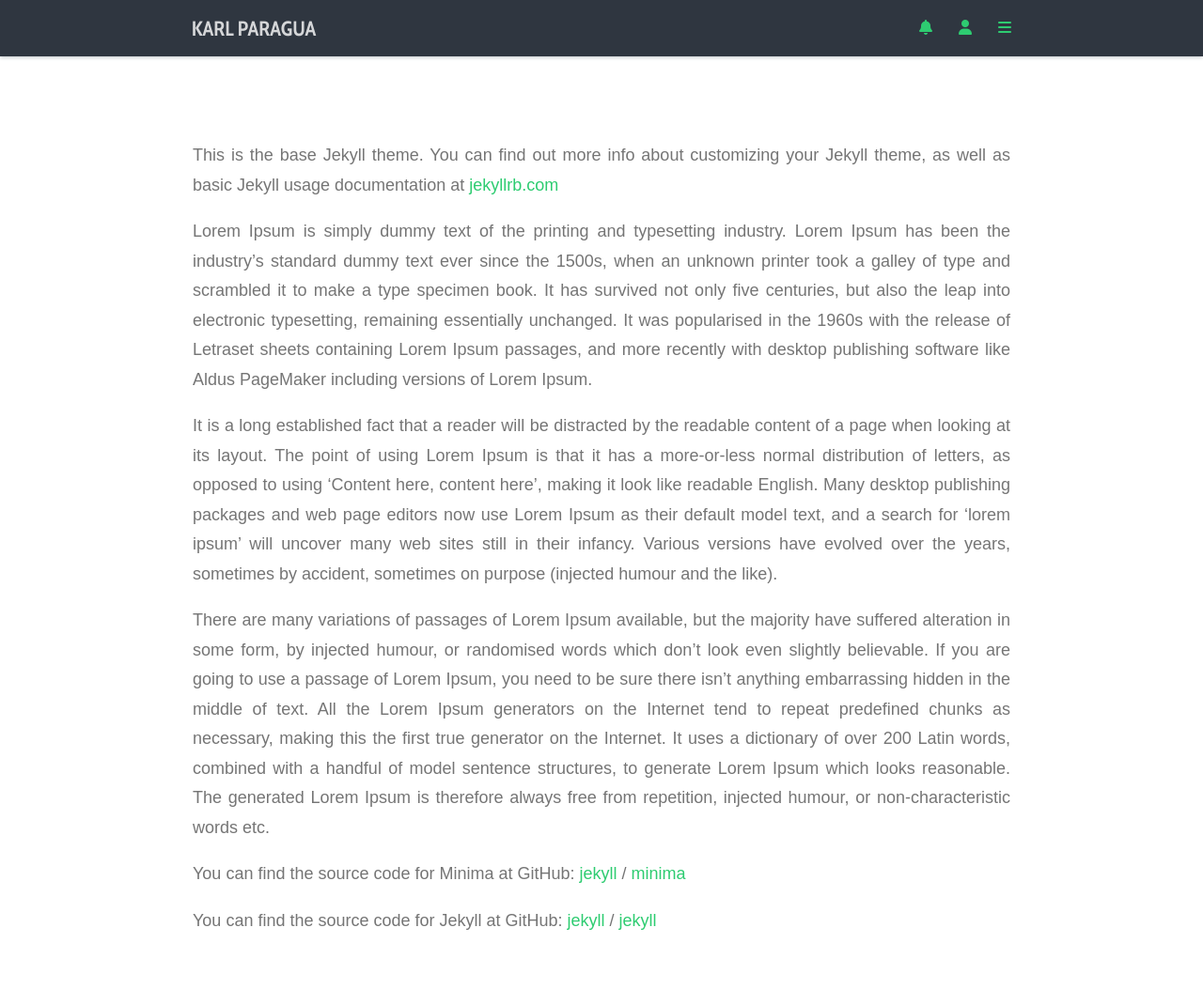
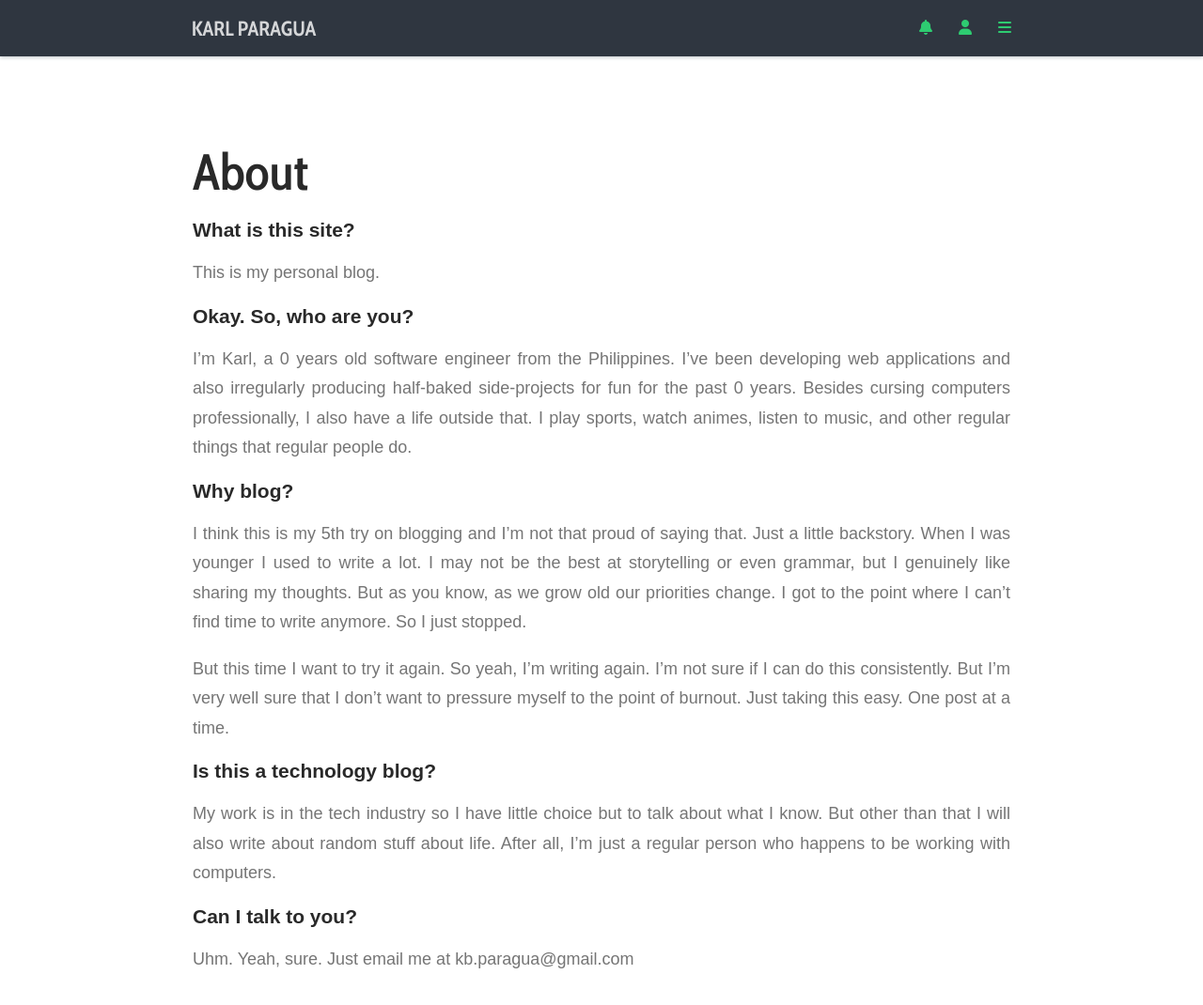
Before and after one commit to kbparagua/blog, a Jekyll site: the page built from about.md, in a window 1280 px wide and 1107 px high. Shown: the top 1070 px of the window at 94% size. Built offline with Jekyll 4.4.1, drawn with Linux system fonts in a browser that asks for light colours; nearby versions of some CDN libraries; comment, search, counter and statistics services are not loaded.

Commit message:
About v1

```diff
--- a/about.md
+++ b/about.md
@@ -1,24 +1,26 @@
 ---
 layout: default
-title: Test Title Foo and Bar Something
+title: About
 permalink: /about/
 ---
 
-This is the base Jekyll theme. You can find out more info about customizing your Jekyll theme, as well as basic Jekyll usage documentation at [jekyllrb.com](https://jekyllrb.com/)
+# About
 
-Lorem Ipsum is simply dummy text of the printing and typesetting industry. Lorem Ipsum has been the industry's standard dummy text ever since the 1500s, when an unknown printer took a galley of type and scrambled it to make a type specimen book. It has survived not only five centuries, but also the leap into electronic typesetting, remaining essentially unchanged. It was popularised in the 1960s with the release of Letraset sheets containing Lorem Ipsum passages, and more recently with desktop publishing software like Aldus PageMaker including versions of Lorem Ipsum.
-
-It is a long established fact that a reader will be distracted by the readable content of a page when looking at its layout. The point of using Lorem Ipsum is that it has a more-or-less normal distribution of letters, as opposed to using 'Content here, content here', making it look like readable English. Many desktop publishing packages and web page editors now use Lorem Ipsum as their default model text, and a search for 'lorem ipsum' will uncover many web sites still in their infancy. Various versions have evolved over the years, sometimes by accident, sometimes on purpose (injected humour and the like).
-
-There are many variations of passages of Lorem Ipsum available, but the majority have suffered alteration in some form, by injected humour, or randomised words which don't look even slightly believable. If you are going to use a passage of Lorem Ipsum, you need to be sure there isn't anything embarrassing hidden in the middle of text. All the Lorem Ipsum generators on the Internet tend to repeat predefined chunks as necessary, making this the first true generator on the Internet. It uses a dictionary of over 200 Latin words, combined with a handful of model sentence structures, to generate Lorem Ipsum which looks reasonable. The generated Lorem Ipsum is therefore always free from repetition, injected humour, or non-characteristic words etc.
-
-You can find the source code for Minima at GitHub:
-[jekyll][jekyll-organization] /
-[minima](https://github.com/jekyll/minima)
-
-You can find the source code for Jekyll at GitHub:
-[jekyll][jekyll-organization] /
-[jekyll](https://github.com/jekyll/jekyll)
+## What is this site?
+This is my personal blog.
 
 
-[jekyll-organization]: https://github.com/jekyll
+## Okay. So, who are you?
+I'm Karl, a <span class='js-age'>0</span> years old software engineer from the Philippines. I've been developing web applications and also irregularly producing half-baked side-projects for fun for the past <span class='js-work-years'>0</span> years. Besides cursing computers professionally, I also have a life outside that. I play sports, watch animes, listen to music, and other regular things that regular people do.
+
+## Why blog?
+I think this is my 5th try on blogging and I'm not that proud of saying that. Just a little backstory. When I was younger I used to write a lot. I may not be the best at storytelling or even grammar, but I genuinely like sharing my thoughts. But as you know, as we grow old our priorities change. I got to the point where I can't find time to write anymore. So I just stopped.
+
+But this time I want to try it again. So yeah, I'm writing again. I'm not sure if I can do this consistently. But I'm very well sure that I don't want to pressure myself to the point of burnout. Just taking this easy. One post at a time.
+
+## Is this a technology blog?
+My work is in the tech industry so I have little choice but to talk about what I know. But other than that I will also write about random stuff about life. After all, I'm just a regular person who happens to be working with computers.
+
+## Can I talk to you?
+
+Uhm. Yeah, sure. Just email me at kb.paragua@gmail.com
```
